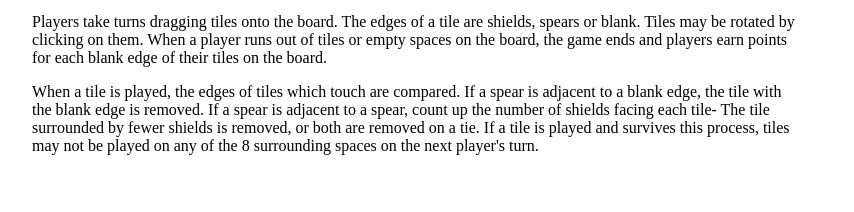
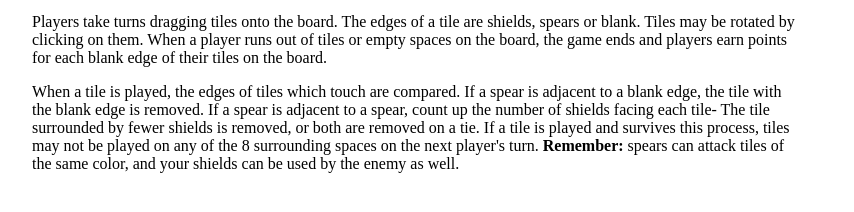
Before and after one commit to JohnEarnest/Zara, a plain HTML site: page index.html in a window 1280 px wide. Shown: the part 576-788 px from the top of the page, without its empty margins (224-1078 px from the left). Drawn offline with Linux system fonts and the light colour scheme.

Commit message:
rule clarification, by popular demand. Spears and shields are team-ambivalent.

```diff
--- a/index.html
+++ b/index.html
@@ -41,6 +41,7 @@
 			The tile surrounded by fewer shields is removed, or both are removed on a tie.
 			If a tile is played and survives this process, tiles may not be played on any of the 8
 			surrounding spaces on the next player's turn.
+			<b>Remember:</b> spears can attack tiles of the same color, and your shields can be used by the enemy as well.
 		</p>
 	</body>
 </html>
```
